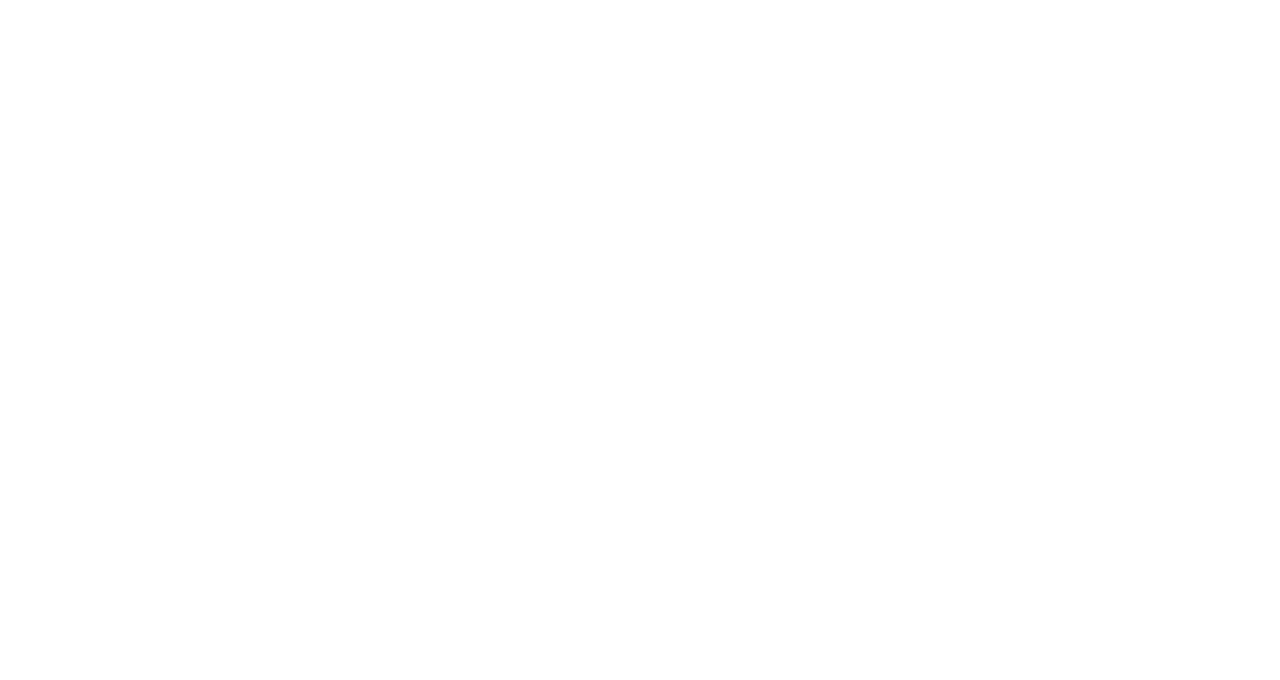
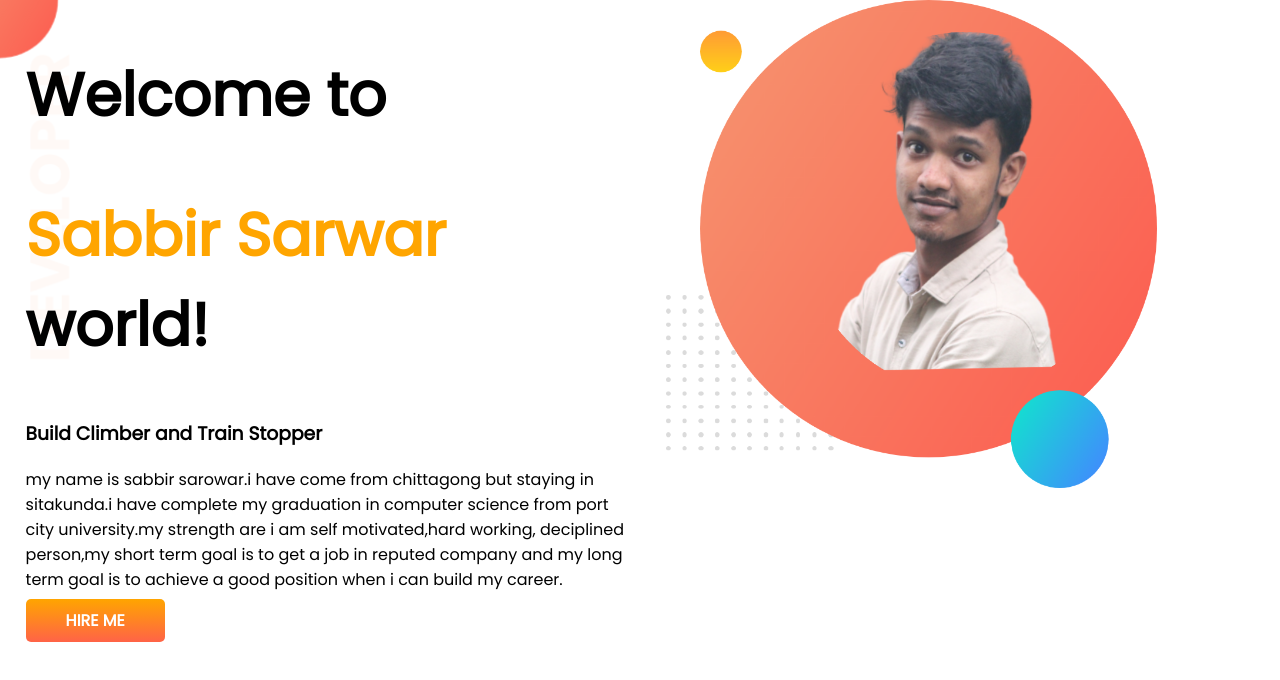
Before and after one commit to sabbirhero4/developer-portfolio, a plain HTML site: page index.html in a window 1280 px wide. Drawn offline with Linux system fonts and the light colour scheme.

Commit message:
top banner added

```diff
--- a/index.html
+++ b/index.html
@@ -1,13 +1,37 @@
 <!DOCTYPE html>
 <html lang="en">
+
 <head>
     <meta charset="UTF-8">
     <meta http-equiv="X-UA-Compatible" content="IE=edge">
     <meta name="viewport" content="width=device-width, initial-scale=1.0">
     <title>sabbir portfolio</title>
+    <link rel="preconnect" href="https://fonts.googleapis.com">
+    <link rel="preconnect" href="https://fonts.gstatic.com" crossorigin>
+    <link href="https://fonts.googleapis.com/css2?family=Poppins&display=swap" rel="stylesheet">
     <link rel="stylesheet" href="style.css">
 </head>
+
 <body>
+    <section class="top-banner">
+        <div class="half-width">
+            <h1>Welcome to</h1>
+            <h1><span class="orange-color">Sabbir Sarwar</span> world!</h1>
+            <h3>Build Climber and Train Stopper</h3>
+            <p>my name is sabbir sarowar.i have come from
+                chittagong but staying in sitakunda.i have complete my graduation
+                in computer science from port city university.my strength are i am self motivated,hard working,
+                deciplined
+                person,my short term goal is to get a job in reputed company and my long term goal is to achieve a good
+                position when i can build my career.</p>
+            <a class="link-button" target="_blank" href="https://www.linkedin.com/company/programminghero/">HIRE ME</a>
+        </div>
+        <div class="half-width">
+            <img src="images/mypicture.png" alt="">
+        </div>
+    </section>
+
 
 </body>
+
 </html>
--- a/style.css
+++ b/style.css
@@ -0,0 +1,33 @@
+body{
+    font-family: 'Poppins', sans-serif;
+    margin: 0px;
+}
+h1{
+    font-size: 60px;
+
+}
+.orange-color{
+    color:orange
+}
+section{
+    display: flex;
+}
+.half-width{
+    width: 50%;
+    padding-left: 2%;
+}
+.half-width img{
+    width: 80% ;
+}
+.link-button{
+    text-decoration: none;
+    background-image: linear-gradient(orange,tomato);
+    padding: 10px 40px;
+    color: white;
+    font-weight: 700;
+    border-radius: 5px;
+}
+.top-banner{
+    background-image: url(images/top-banner.png);
+    background-repeat: no-repeat;
+}
```
Also changed, not shown: images/dream-bg.png (added), images/exp-bg.png (added), images/jhankar.png (added), images/jhankar2.png (added), images/my-bg.png (added), images/my-bg2.png (added), images/mypicture.png (added), images/top-banner.png (added), 5 other files.
